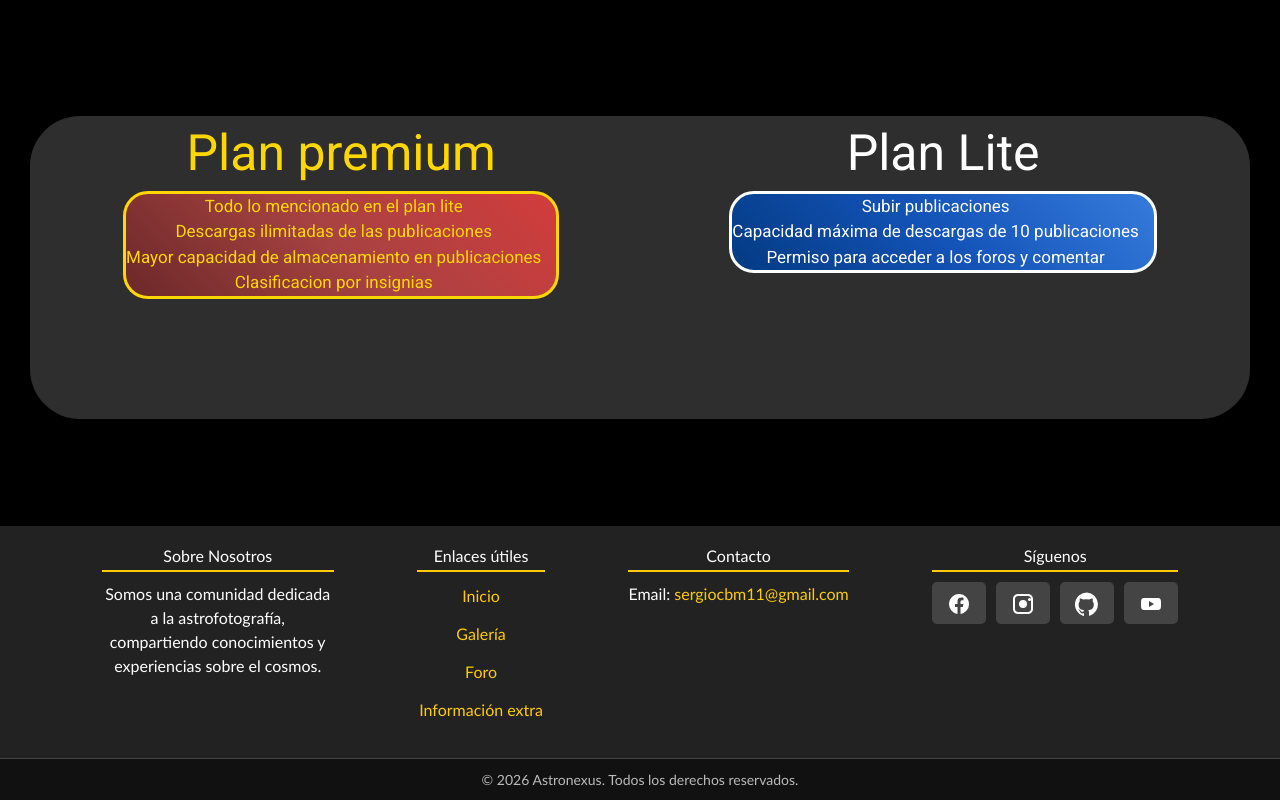
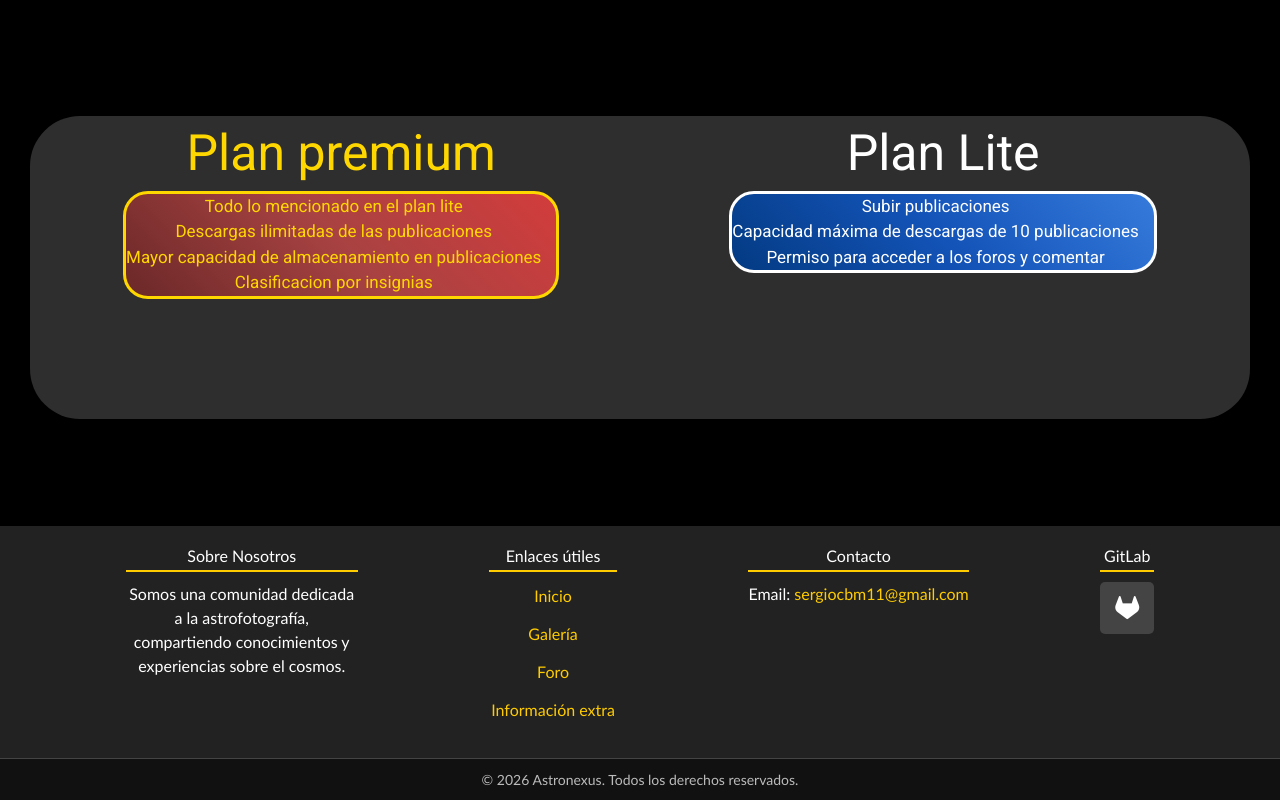
Before and after one commit to SeserCC/Cosmyo-Frontend, an Angular app: page / in a window 1280 px wide. Shown: the part 1942-2742 px from the top of the page. Built offline with nearby package versions, Linux system fonts and the light colour scheme.

Commit message:
suscripciones corregidas

```diff
--- a/src/app/vista-xeral/perfil/perfil.component.html
+++ b/src/app/vista-xeral/perfil/perfil.component.html
@@ -66,8 +66,9 @@
 
                             <p class="has-text-weight-semibold has-text-light">Método de pago: {{ plan?.metodo_pago ||
                                 'No disponible' }}</p>
-                            <p class="has-text-weight-semibold has-text-light">Tipo de pago: {{ plan?.tipo_pago || 'No
-                                disponible' }}</p>
+                            <p class="has-text-weight-semibold has-text-light">Tipo de pago: {{ plan?.tipo_pago ||
+                                'No disponible' }}</p>
+
                         </div>
 
                     </div>
@@ -131,6 +132,9 @@
 
                     </div>
                 </div> <!-- end columns -->
+                <p class="text-white-50 small fst-italic mt-2 mb-0" style="font-size: 0.8rem;">
+                    Gestiona los detalles de tu suscripción desde la sección de edición de plan.
+                </p>
             </div> <!-- end card-content -->
 
             <!-- Contenedor de edición de perfil -->
--- a/src/app/vista-xeral/perfil/perfil.component.ts
+++ b/src/app/vista-xeral/perfil/perfil.component.ts
@@ -101,6 +101,8 @@ export class PerfilComponent implements OnInit {
         next: (response) => {
           this.plan = response.plan;
           this.premium = response.premium;
+          //console.log(this.premium)
+
         },
         error: (err) => {
           console.error('Error al mostrar el plan', err);
@@ -142,7 +144,7 @@ export class PerfilComponent implements OnInit {
     this.cambiarUsuario = false;// Activamos el modo edición
     this.cambiar = false;// Activamos el modo edición
     this.cambiarPlan = true; // Activamos el modo edición
-    console.log(this.plan);
+    //console.log(this.plan);
     /* Eliminaste la variable planSeleccionar aqui */
     (this.plan);
     this.planCRUD.patchValue({
@@ -225,9 +227,7 @@ export class PerfilComponent implements OnInit {
 
     if (this.plan) {
       // Actualizamos
-      this.plan.plan = this.planCRUD.get('plan')?.value;
       this.plan.tipo_pago = this.planCRUD.get('tipo_pago')?.value;
-      this.plan.metodo_pago = this.planCRUD.get('metodo_pago')?.value;
 
       // Llamamos al servicio para modificar
       this.servizo.modificarPlan(this.plan.user_id, this.plan, {
@@ -246,7 +246,6 @@ export class PerfilComponent implements OnInit {
         },
         error: (erro) => {
           console.error("Error en el modificar del plan", erro);
-
         }
       });
     }
--- a/src/app/vista-xeral/pie/pie.component.html
+++ b/src/app/vista-xeral/pie/pie.component.html
@@ -27,39 +27,12 @@
         </div>
 
         <div class="seccion">
-            <h3>Síguenos</h3>
+            <h3>GitLab</h3>
             <div class="redes-sociales">
-                <!-- Facebook -->
-                <a href="https://www.facebook.com/?locale=es_ES" class="icono" target="_blank" rel="noopener">
-                    <svg xmlns="http://www.w3.org/2000/svg" fill="currentColor" class="w-6 h-6" viewBox="0 0 24 24">
-                        <path
-                            d="M22 12a10 10 0 1 0-11.5 9.9v-7H8v-3h2.5V9.5c0-2.5 1.5-3.9 3.8-3.9 1.1 0 2.2.2 2.2.2v2.5h-1.3c-1.3 0-1.7.8-1.7 1.6V12h2.9l-.5 3h-2.4v7A10 10 0 0 0 22 12Z" />
-                    </svg>
-                </a>
-
-                <!-- Instagram -->
-                <a href="https://www.instagram.com" class="icono" target="_blank" rel="noopener">
-                    <svg xmlns="http://www.w3.org/2000/svg" fill="currentColor" class="w-6 h-6" viewBox="0 0 24 24">
-                        <path
-                            d="M7 2C4.243 2 2 4.243 2 7v10c0 2.757 2.243 5 5 5h10c2.757 0 5-2.243 5-5V7c0-2.757-2.243-5-5-5H7Zm10 2c1.654 0 3 1.346 3 3v10c0 1.654-1.346 3-3 3H7c-1.654 0-3-1.346-3-3V7c0-1.654 1.346-3 3-3h10ZM12 8a4 4 0 1 0 0 8 4 4 0 0 0 0-8Zm6.5-2a1.5 1.5 0 1 0 0 3 1.5 1.5 0 0 0 0-3Z" />
-                    </svg>
-                </a>
 
                 <!-- GitHub -->
-                <a href="https://github.com/SeserCC" class="icono" target="_blank" rel="noopener">
-                    <svg xmlns="http://www.w3.org/2000/svg" fill="currentColor" class="w-6 h-6" viewBox="0 0 24 24">
-                        <path
-                            d="M12 .5a12 12 0 0 0-3.8 23.4c.6.1.8-.3.8-.6v-2c-3.3.7-4-1.6-4-1.6-.5-1.2-1.1-1.5-1.1-1.5-.9-.6.1-.6.1-.6 1 .1 1.5 1.1 1.5 1.1.9 1.6 2.4 1.1 3 .9.1-.7.3-1.1.6-1.4-2.7-.3-5.5-1.3-5.5-5.7 0-1.3.5-2.4 1.2-3.3 0-.3-.5-1.3.1-2.8 0 0 1-.3 3.3 1.2a11.4 11.4 0 0 1 6 0c2.3-1.5 3.3-1.2 3.3-1.2.6 1.5.2 2.5.1 2.8.8.9 1.2 2 1.2 3.3 0 4.4-2.8 5.4-5.5 5.7.4.4.7 1 .7 2v3c0 .3.2.7.8.6A12 12 0 0 0 12 .5Z" />
-                    </svg>
-                </a>
-
-                <!-- YouTube -->
-                <a href="https://www.youtube.com/results?search_query=astrofotografia" class="icono" target="_blank"
-                    rel="noopener">
-                    <svg xmlns="http://www.w3.org/2000/svg" fill="currentColor" class="w-6 h-6" viewBox="0 0 24 24">
-                        <path
-                            d="M21.8 8.001a2.749 2.749 0 0 0-1.94-1.94C18.2 6 12 6 12 6s-6.2 0-7.86.061a2.749 2.749 0 0 0-1.94 1.94A28.8 28.8 0 0 0 2 12a28.8 28.8 0 0 0 .2 3.999 2.749 2.749 0 0 0 1.94 1.94C5.8 18 12 18 12 18s6.2 0 7.86-.061a2.749 2.749 0 0 0 1.94-1.94A28.8 28.8 0 0 0 22 12a28.8 28.8 0 0 0-.2-3.999ZM10 15V9l5 3-5 3Z" />
-                    </svg>
+                <a href="https://gitlab.com/seser000exe" class="icono" target="_blank" rel="noopener">
+                    <i class="bi bi-gitlab" style="font-size: 1.5rem;"></i>
                 </a>
             </div>
         </div>
--- a/src/index.html
+++ b/src/index.html
@@ -14,6 +14,7 @@
   <link href="https://fonts.googleapis.com/css2?family=Roboto:wght@300;400;500&display=swap" rel="stylesheet">
   <link href="https://fonts.googleapis.com/icon?family=Material+Icons" rel="stylesheet">
   <link href="https://cdn.jsdelivr.net/npm/bootstrap@5.3.2/dist/css/bootstrap.min.css" rel="stylesheet">
+  <link rel="stylesheet" href="https://cdn.jsdelivr.net/npm/bootstrap-icons@1.11.3/font/bootstrap-icons.css">
 
 </head>
 
```
